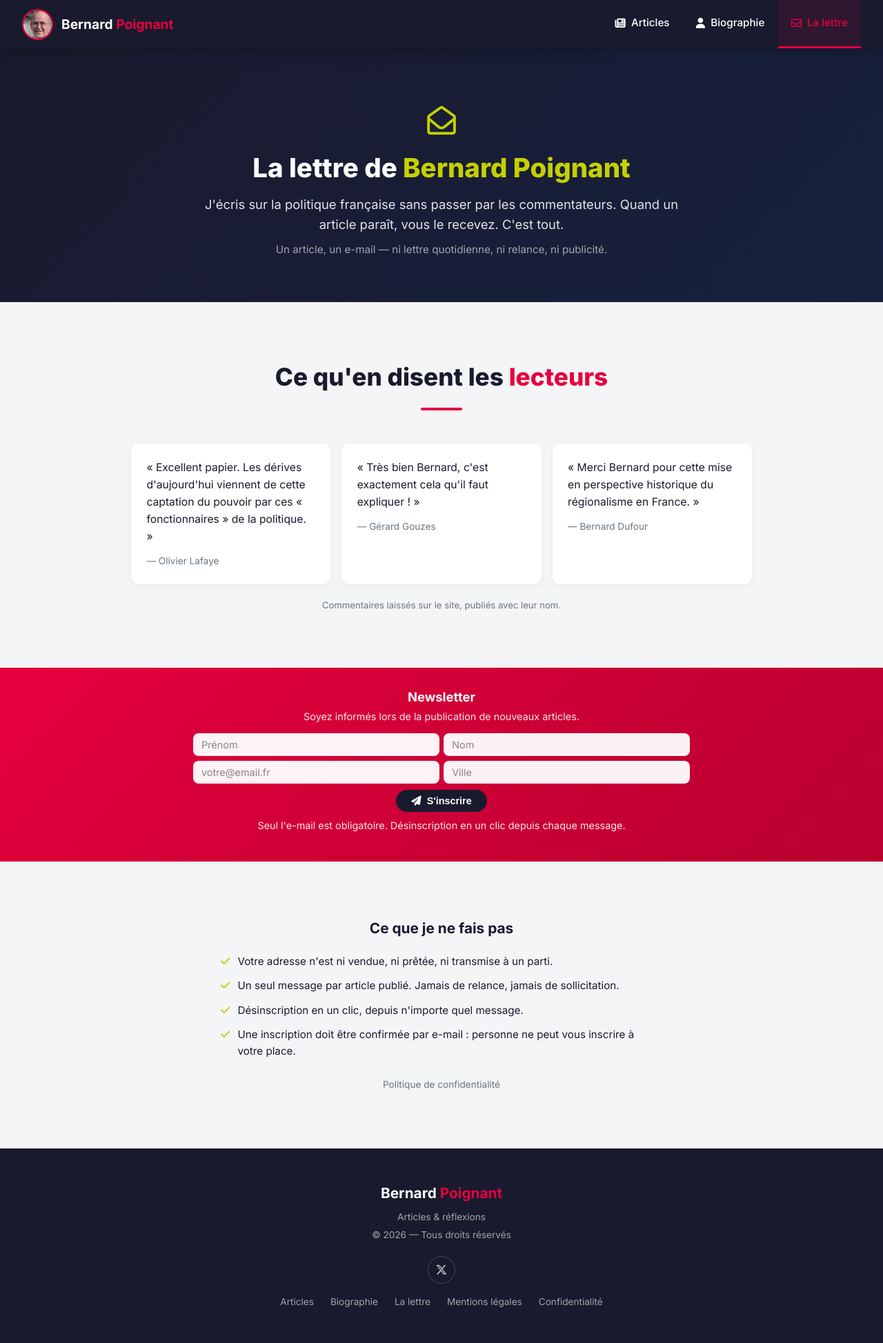
After one commit to pierrepoignant/bpoignant, a Flask app: page /lettre in a window 1280 px wide. The commit adds this page. Shown: the whole page at 69% size. Run offline with Flask 3, Linux system fonts and the light colour scheme; data comes from the database, SQL or seed files in the repository; data that the repository does not hold is empty.

Commit message:
Add /lettre, a landing page for the newsletter
Promoting a tweet to /articles/ gives a visitor no reason to hand over an
address. This page has one job, and everything factual on it is pulled live —
the themes with their article counts, the three most recent texts — so it
cannot drift out of date the way hand-written marketing copy does.

The reader quotes are real comments left on articles (ids 2, 4 and 5),
verbatim and only shortened. The section is headed "ce qu'en disent les
lecteurs" rather than anything implying they reviewed the newsletter, because
they didn't — they praised individual articles. A template comment says so, so
nobody later fills the block with invented testimonials.

The closing section is deliberately about what the newsletter does not do — no
resale, one message per article, one-click unsubscribe, confirmed opt-in. On a
politician's site that is a conversion argument, not legal boilerplate.

Linked from the nav (replacing the anchor that jumped to the form on the
article list), the footer, and the sitemap.

Co-Authored-By: Claude Opus 5 (1M context) <noreply@anthropic.com>
Claude-Session: https://claude.ai/code/session_016HGQW1MTBLNgUbYDQUXcgA

```diff
--- a/__init__.py
+++ b/__init__.py
@@ -99,8 +99,10 @@ def create_app(db_name='ovh'):
     app.register_blueprint(admin_authors_bp)
 
     from newsletter.models import Subscriber  # noqa: F401
-    from newsletter import newsletter_bp, admin_subscribers_bp, admin_sends_bp
+    from newsletter import (newsletter_bp, lettre_bp, admin_subscribers_bp,
+                            admin_sends_bp)
     app.register_blueprint(newsletter_bp)
+    app.register_blueprint(lettre_bp)
     app.register_blueprint(admin_subscribers_bp)
     app.register_blueprint(admin_sends_bp)
 
@@ -236,6 +238,12 @@ def create_app(db_name='ovh'):
                 'changefreq': 'monthly',
                 'priority': '0.8',
             })
+        urls.append({
+            'loc': url_for('lettre.landing', _external=True),
+            'lastmod': datetime.utcnow().date().isoformat(),
+            'changefreq': 'monthly',
+            'priority': '0.7',
+        })
         for p in Page.query.filter_by(published=True).all():
             urls.append({
                 'loc': url_for('pages.show', slug=p.slug, _external=True),
--- a/newsletter/__init__.py
+++ b/newsletter/__init__.py
@@ -25,6 +25,10 @@ newsletter_bp = Blueprint('newsletter', __name__, url_prefix='/newsletter', temp
 admin_subscribers_bp = Blueprint(
     'admin_subscribers', __name__, url_prefix='/admin/subscribers', template_folder='templates'
 )
+# No url_prefix: the landing page lives at /lettre, a URL short enough to say
+# out loud and to put in a promoted tweet.
+lettre_bp = Blueprint('lettre', __name__, template_folder='templates')
+
 admin_sends_bp = Blueprint(
     'admin_sends', __name__, url_prefix='/admin/sends', template_folder='templates'
 )
@@ -32,6 +36,33 @@ admin_sends_bp = Blueprint(
 
 # RFC-ish — good enough for sanity-checking input before storage.
 _EMAIL_RE = re.compile(r'^[^@\s]+@[^@\s]+\.[^@\s]+$')
+
+
+@lettre_bp.route('/lettre')
+def landing():
+    """Public landing page for the newsletter.
+
+    Everything factual on it is pulled live — themes, recent articles — so the
+    page can't drift out of date the way hand-written marketing copy does. The
+    reader quotes are the exception and are real comments, see the template.
+    """
+    from articles.models import Article, Theme
+
+    recent = (
+        Article.query.filter_by(published=True)
+        .order_by(Article.created_at.desc())
+        .limit(3)
+        .all()
+    )
+    # Themes that actually have published articles behind them, most-used
+    # first — a promise the archive can keep.
+    themes = sorted(
+        (t for t in Theme.query.all() if t.published_articles),
+        key=lambda t: len(t.published_articles), reverse=True,
+    )[:8]
+    total_articles = Article.query.filter_by(published=True).count()
+    return render_template('lettre.html', recent=recent, themes=themes,
+                           total_articles=total_articles)
 
 
 @newsletter_bp.route('/subscribe', methods=['POST'])
--- /dev/null
+++ b/newsletter/templates/lettre.html
@@ -0,0 +1,122 @@
+{% extends 'base.html' %}
+{% block title %}La lettre de Bernard Poignant{% endblock %}
+{% block meta_description %}Chaque article de Bernard Poignant par e-mail : République, laïcité, décentralisation, Bretagne, et la gauche telle qu'elle est. Un article, un message, rien d'autre.{% endblock %}
+{% block og_title %}La lettre de Bernard Poignant{% endblock %}
+
+{% block content %}
+<section style="background: linear-gradient(135deg, var(--noir), #16213E); padding: 4.5rem 2rem 4rem; color: white;">
+    <div style="max-width: 720px; margin: 0 auto; text-align: center;">
+        <div style="font-size: 2.6rem; margin-bottom: 0.8rem;"><i class="far fa-envelope-open" style="color: var(--vert);"></i></div>
+        <h1 style="font-size: 2.4rem; font-weight: 800; margin: 0 0 1rem; line-height: 1.15;">
+            La lettre de <span style="color: var(--vert);">Bernard Poignant</span>
+        </h1>
+        <p style="font-size: 1.15rem; color: rgba(255,255,255,0.88); margin: 0 0 0.6rem; line-height: 1.6;">
+            J'écris sur la politique française sans passer par les commentateurs.
+            Quand un article paraît, vous le recevez. C'est tout.
+        </p>
+        <p style="color: rgba(255,255,255,0.6); font-size: 0.95rem; margin: 0;">
+            Un article, un e-mail — ni lettre quotidienne, ni relance, ni publicité.
+        </p>
+    </div>
+</section>
+
+{# ── Ce dont je parle : les thèmes réels de l'archive ── #}
+{% if themes %}
+<section class="section section-tight" style="padding-bottom: 1rem;">
+    <div style="max-width: 760px; margin: 0 auto; text-align: center;">
+        <h2 style="font-size: 1.4rem; margin: 0 0 0.4rem;">Ce dont je parle</h2>
+        <p style="color: var(--gris); margin: 0 0 1.4rem;">
+            {{ total_articles }} articles publiés à ce jour. Les sujets qui reviennent :
+        </p>
+        <div style="display: flex; flex-wrap: wrap; gap: 0.5rem; justify-content: center;">
+            {% for t in themes %}
+            <a href="{{ url_for('articles.public_theme', slug=t.slug) }}"
+               style="background: var(--gris-clair); color: var(--noir); padding: 6px 16px; border-radius: 50px; font-size: 0.9rem; text-decoration: none;">
+                {{ t.name }}
+                <span style="color: var(--gris);">{{ t.published_articles | length }}</span>
+            </a>
+            {% endfor %}
+        </div>
+    </div>
+</section>
+{% endif %}
+
+{# ── Les derniers textes, tirés en direct ── #}
+{% if recent %}
+<section class="section section-tight">
+    <div class="section-title">
+        <h2>Les derniers <span>textes</span></h2>
+        <div class="bar"></div>
+    </div>
+    <div class="themes-grid">
+        {% for a in recent %}
+        <a href="{{ url_for('articles.public_show', slug=a.slug) }}" class="theme-tile">
+            <div class="tile-icon"><i class="fas fa-feather-alt"></i></div>
+            <h3>{{ a.title }}</h3>
+            <p>{{ a.summary or '' }}</p>
+            <div style="color: var(--gris); font-size: 0.8rem; margin-top: 0.8rem;">
+                <i class="far fa-calendar"></i> {{ a.display_date.strftime('%d/%m/%Y') }}
+            </div>
+            <div class="tile-cta">Lire l'article <i class="fas fa-arrow-right"></i></div>
+        </a>
+        {% endfor %}
+    </div>
+</section>
+{% endif %}
+
+{# ── Ce qu'en disent les lecteurs ──
+   Commentaires réels laissés sur les articles (ids 2, 4 et 5 de la table
+   `comments`), repris mot pour mot et seulement raccourcis. Ils portent sur
+   les articles, pas sur la lettre : d'où le titre de la section. Ne pas
+   inventer de témoignage ici. #}
+<section class="section section-tight" style="background: var(--gris-clair);">
+    <div style="max-width: 900px; margin: 0 auto;">
+        <div class="section-title">
+            <h2>Ce qu'en disent les <span>lecteurs</span></h2>
+            <div class="bar"></div>
+        </div>
+        <div style="display: grid; grid-template-columns: repeat(auto-fit, minmax(260px, 1fr)); gap: 1rem;">
+            {% for quote, author in [
+                ("Excellent papier. Les dérives d'aujourd'hui viennent de cette captation du pouvoir par ces « fonctionnaires » de la politique.", "Olivier Lafaye"),
+                ("Très bien Bernard, c'est exactement cela qu'il faut expliquer !", "Gérard Gouzes"),
+                ("Merci Bernard pour cette mise en perspective historique du régionalisme en France.", "Bernard Dufour")] %}
+            <figure style="background: white; border-radius: 12px; padding: 1.4rem; margin: 0; box-shadow: 0 2px 8px rgba(0,0,0,0.05);">
+                <blockquote style="margin: 0 0 0.8rem; font-size: 0.98rem; line-height: 1.6; color: var(--noir);">
+                    « {{ quote }} »
+                </blockquote>
+                <figcaption style="color: var(--gris); font-size: 0.85rem;">— {{ author }}</figcaption>
+            </figure>
+            {% endfor %}
+        </div>
+        <p style="text-align: center; color: var(--gris); font-size: 0.82rem; margin: 1.2rem 0 0;">
+            Commentaires laissés sur le site, publiés avec leur nom.
+        </p>
+    </div>
+</section>
+
+{% include '_newsletter_form.html' %}
+
+{# ── Ce que je ne fais pas : l'argument de conversion, pas une mention légale ── #}
+<section class="section section-tight">
+    <div style="max-width: 640px; margin: 0 auto;">
+        <h2 style="font-size: 1.3rem; text-align: center; margin: 0 0 1.2rem;">Ce que je ne fais pas</h2>
+        <ul style="list-style: none; padding: 0; margin: 0; display: grid; gap: 0.7rem;">
+            {% for line in [
+                "Votre adresse n'est ni vendue, ni prêtée, ni transmise à un parti.",
+                "Un seul message par article publié. Jamais de relance, jamais de sollicitation.",
+                "Désinscription en un clic, depuis n'importe quel message.",
+                "Une inscription doit être confirmée par e-mail : personne ne peut vous inscrire à votre place."] %}
+            <li style="display: flex; gap: 0.7rem; align-items: flex-start; font-size: 0.95rem;">
+                <i class="fas fa-check" style="color: var(--vert); margin-top: 0.25rem;"></i>
+                <span>{{ line }}</span>
+            </li>
+            {% endfor %}
+        </ul>
+        <p style="text-align: center; margin: 1.4rem 0 0;">
+            <a href="{{ url_for('pages.show', slug='confidentialite') }}" style="color: var(--gris); font-size: 0.85rem;">
+                Politique de confidentialité
+            </a>
+        </p>
+    </div>
+</section>
+{% endblock %}
--- a/templates/base.html
+++ b/templates/base.html
@@ -65,7 +65,7 @@
         <ul class="nav-links">
             <li><a href="{{ url_for('articles.public_list') }}" class="{% if request.endpoint and request.endpoint.startswith('articles.') %}active{% endif %}"><i class="fas fa-newspaper"></i>&nbsp; Articles</a></li>
             <li><a href="{{ url_for('pages.show', slug='biographie') }}" class="{% if request.endpoint == 'pages.show' and request.view_args and request.view_args.get('slug') == 'biographie' %}active{% endif %}"><i class="fas fa-user"></i>&nbsp; Biographie</a></li>
-            <li><a href="{{ url_for('articles.public_list') }}#newsletter"><i class="far fa-envelope"></i>&nbsp; Inscription</a></li>
+            <li><a href="{{ url_for('lettre.landing') }}" class="{% if request.endpoint == 'lettre.landing' %}active{% endif %}"><i class="far fa-envelope"></i>&nbsp; La lettre</a></li>
             {% if current_user.is_authenticated %}
                 <li><a href="{{ url_for('admin_articles.list_articles') }}" class="{% if request.endpoint and request.endpoint.startswith('admin_articles.') %}active{% endif %}"><i class="fas fa-cog"></i>&nbsp; Admin</a></li>
                 <li><a href="{{ url_for('auth.logout') }}"><i class="fas fa-sign-out-alt"></i>&nbsp; Déconnexion</a></li>
@@ -109,6 +109,7 @@
         <div class="footer-links">
             <a href="{{ url_for('articles.public_list') }}">Articles</a>
             <a href="{{ url_for('pages.show', slug='biographie') }}">Biographie</a>
+            <a href="{{ url_for('lettre.landing') }}">La lettre</a>
             <a href="{{ url_for('pages.show', slug='mentions-legales') }}">Mentions légales</a>
             <a href="{{ url_for('pages.show', slug='confidentialite') }}">Confidentialité</a>
         </div>
```
